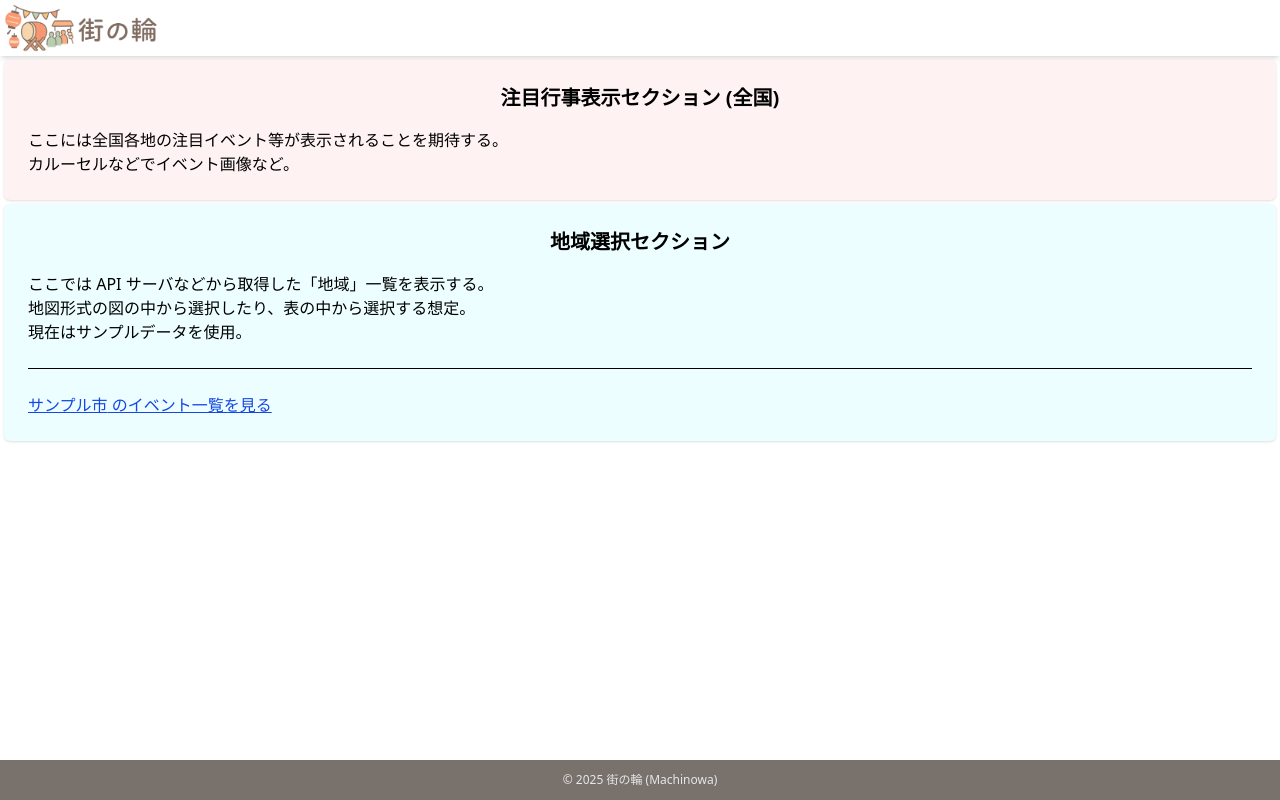
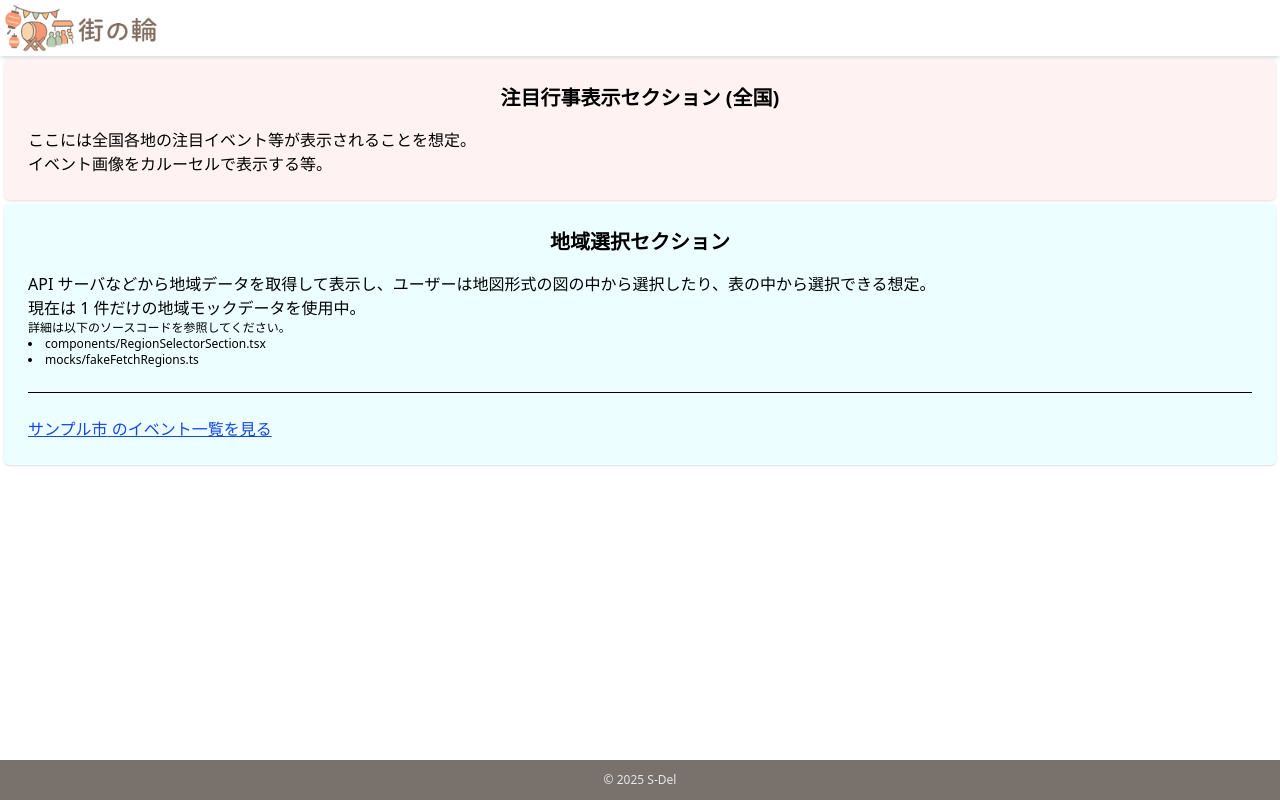
Before and after one commit to S-Del/machinowa, a React (Vite) app: page / in a window 1280 px wide. Built offline with nearby package versions, Linux system fonts and the light colour scheme.

Commit message:
[change] トップページ内の各セクションの説明文を具体的に

```diff
--- a/src/components/RegionSelectorSection.tsx
+++ b/src/components/RegionSelectorSection.tsx
@@ -38,9 +38,19 @@ export const RegionSelectorSection: React.FC = () => {
   return (
     <section className="m-1 p-6 bg-cyan-50 rounded-md shadow-sm">
       <h2 className="text-xl font-bold text-center mb-4">地域選択セクション</h2>
-      <p>ここでは API サーバなどから取得した「地域」一覧を表示する。</p>
-      <p>地図形式の図の中から選択したり、表の中から選択する想定。</p>
-      <p>現在はサンプルデータを使用。</p>
+      <p>
+        API サーバなどから地域データを取得して表示し、<wbr />
+        ユーザーは地図形式の図の中から選択したり、表の中から選択できる想定。<br />
+        現在は 1 件だけの地域モックデータを使用中。<br />
+      </p>
+      <div className="text-xs">
+        <p>詳細は以下のソースコードを参照してください。 </p>
+        <ul className="list-disc list-inside">
+          <li>components/RegionSelectorSection.tsx</li>
+          <li>mocks/fakeFetchRegions.ts</li>
+        </ul>
+      </div>
+
       <hr className="my-6"/>
       <ul>
         {regions.map((region) => (
--- a/src/components/layout/Footer.tsx
+++ b/src/components/layout/Footer.tsx
@@ -5,7 +5,7 @@ export const Footer: React.FC = () => {
     <footer className="bg-stone-500 text-gray-200 p-3 mt-auto text-center text-xs">
       {/* mt-auto は親がflex flex-col min-h-screenの場合にフッターを下部に押しやる */}
       <a href="https://gitlab.com/S-Del" target="_blank" rel="noopener noreferrer">
-        <p>&copy; {new Date().getFullYear()} 街の輪 (Machinowa)</p>
+        <p>&copy; {new Date().getFullYear()} S-Del</p>
       </a>
     </footer>
   );
--- a/src/pages/RegionSelectorTopPage.tsx
+++ b/src/pages/RegionSelectorTopPage.tsx
@@ -11,8 +11,8 @@ const RegionSelectorTopPage: React.FC = () => {
       <main className="grow">
         <section className="m-1 p-6 bg-red-50 rounded-md shadow-sm">
           <h2 className="text-xl font-bold text-center mb-4">注目行事表示セクション (全国)</h2>
-          <p> ここには全国各地の注目イベント等が表示されることを期待する。</p>
-          <p> カルーセルなどでイベント画像など。</p>
+          <p> ここには全国各地の注目イベント等が表示されることを想定。</p>
+          <p> イベント画像をカルーセルで表示する等。</p>
         </section>
 
         <RegionSelectorSection />
```
